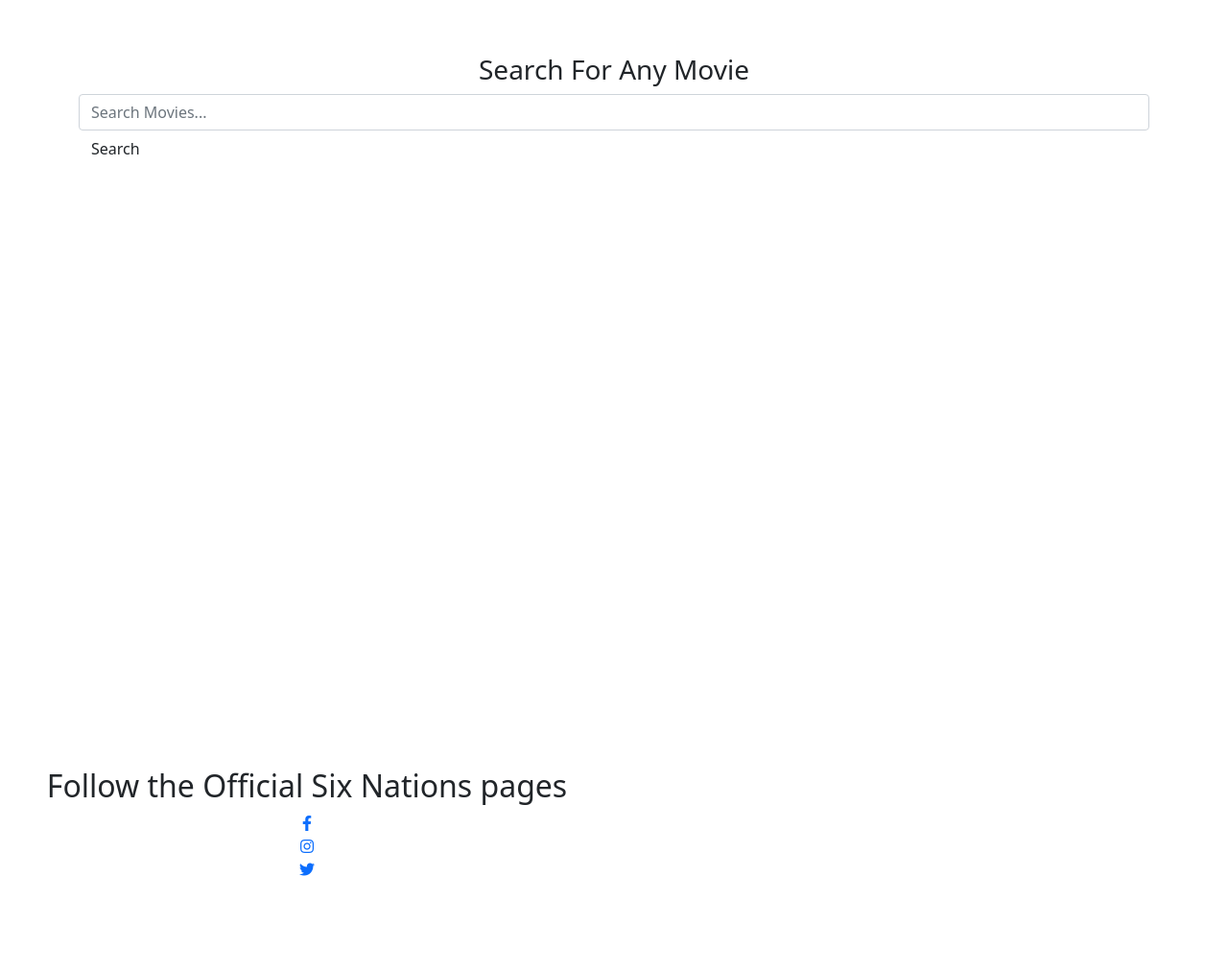
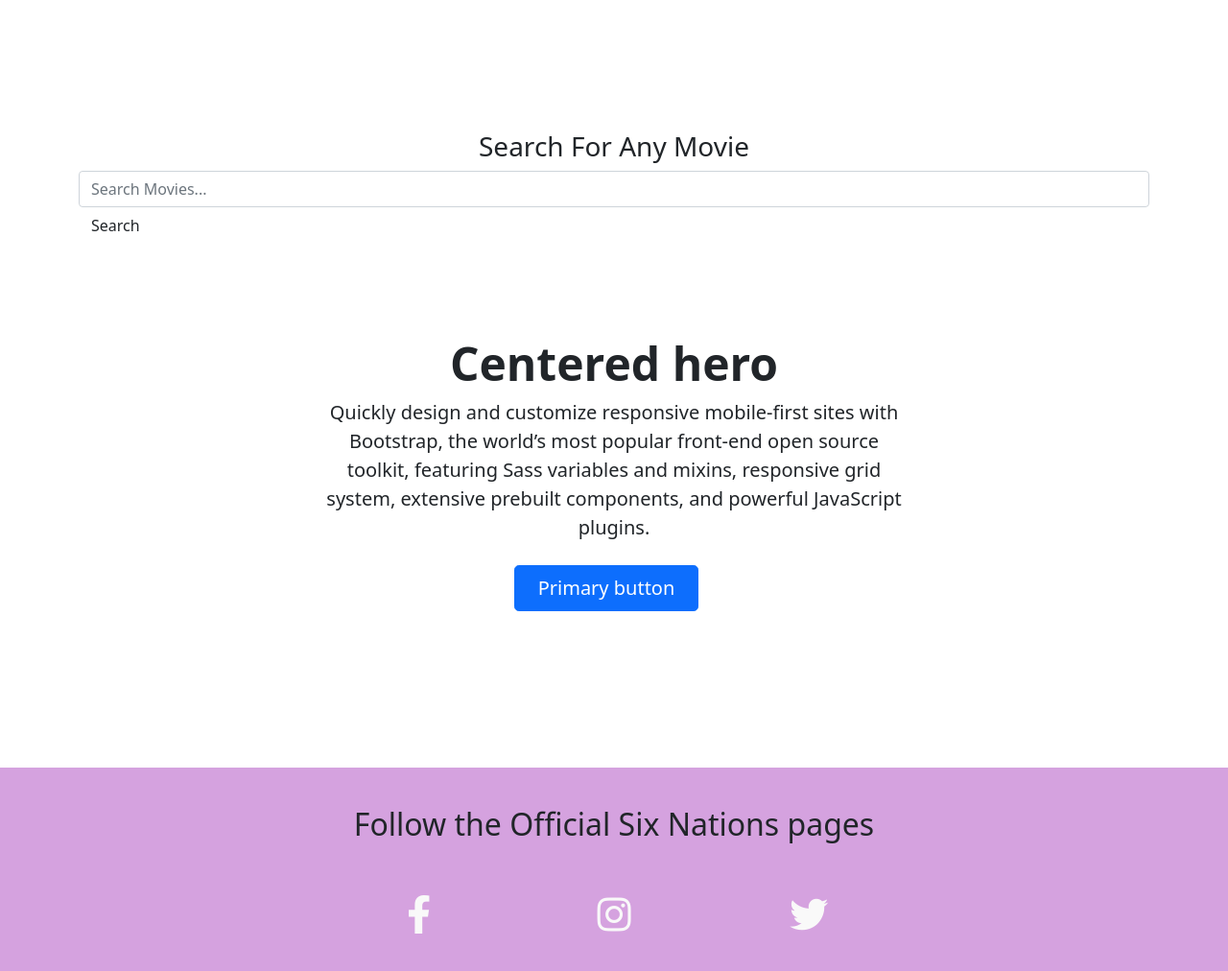
Before and after one commit to JoseMachado-CE/CineShow, a plain HTML site: page index.html in a window 1280 px wide. Shown: the whole page at 96% size. Before the commit the page ends 918 px from the top, so only its background shows below. Drawn offline with nearby package versions, Linux system fonts and the light colour scheme.

```diff
--- a/assets/css/style.css
+++ b/assets/css/style.css
@@ -17,3 +17,56 @@
     background-size: cover;
     position: relative;
 }
+
+.box-main-movie {
+    padding-top: 10vh;
+}
+
+/* -- Contact Banner -- */
+
+.box-contact-link {
+    padding-bottom: 10vh;
+}
+
+/* -- Footer -- */
+
+footer {
+    padding: 20px 30px;
+    background-color: rgba(150, 23, 175, 0.4);
+    display: flex;
+    align-items: center;
+    justify-content: center;
+}
+
+.fa-check-circle {
+    font-size: 125%;
+}
+
+.social-container {
+    margin: 20px 0px;
+}
+
+.socials {
+    display: flex;
+    justify-content: space-around;
+    margin-top: 45px;
+}
+
+.social-icon {
+    width: 60px;
+    border-radius: 50px;
+    color: #f9f9f9;
+}
+
+.socials a {
+    font-size: 2.5em;
+    color: inherit;
+}
+
+.socials-hover-color {
+    color: #00302b;
+}
+
+.socials-hover-bg {
+    background-color: #f9f9f9;
+}
--- a/index.html
+++ b/index.html
@@ -58,6 +58,18 @@
                 <a type='submit' id='butao' class='btn butao'>Search</a>
             </div>
         </div>
+        <div class="px-4 py-5 my-5 text-center box-contact-link">
+
+            <h1 class="display-5 fw-bold">Centered hero</h1>
+            <div class="col-lg-6 mx-auto">
+                <p class="lead mb-4">Quickly design and customize responsive mobile-first sites with Bootstrap, the
+                    world’s most popular front-end open source toolkit, featuring Sass variables and mixins, responsive
+                    grid system, extensive prebuilt components, and powerful JavaScript plugins.</p>
+                <div class="d-grid gap-2 d-sm-flex justify-content-sm-center">
+                    <button type="button" class="btn btn-primary btn-lg px-4 me-sm-3">Primary button</button>
+                </div>
+            </div>
+        </div>
     </div>
     <div class="bottom-cine">
         <footer id="footer">
```
